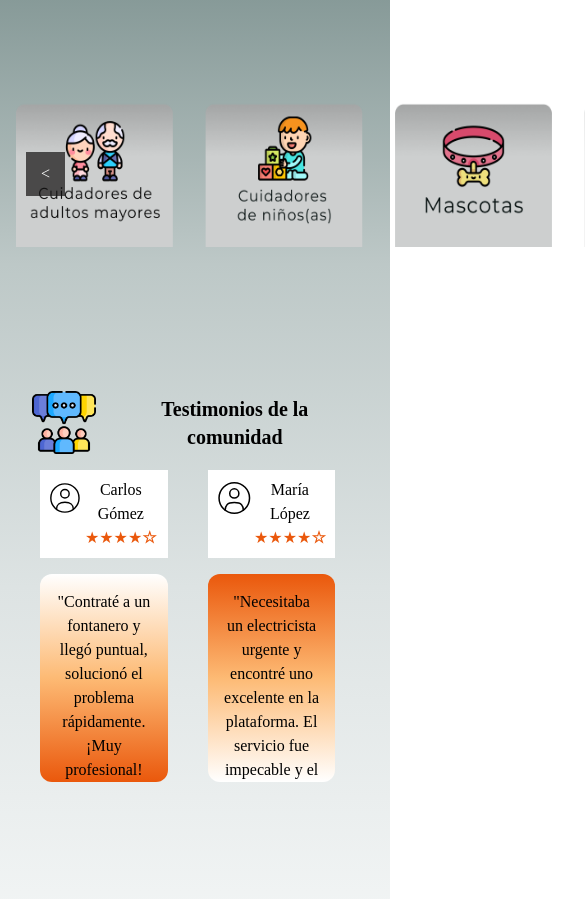
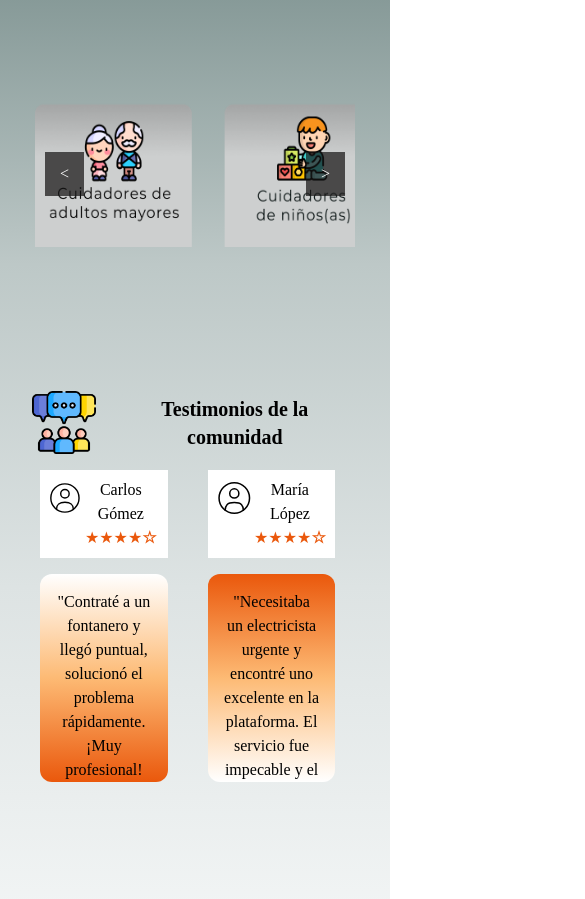
Before and after one commit to LuisDavidAsmat/mascercatuyo, a React (Vite) app: page / in a window 390 px wide. Shown: the part 1140-2039 px from the top of the page, 585 px wide, since content can reach past the window. Built offline with nearby package versions, Linux system fonts and the light colour scheme; no server answers.

Commit message:
updated scroll

```diff
--- a/src/components/UI/HorizontalSlider/HorizontalSlider.tsx
+++ b/src/components/UI/HorizontalSlider/HorizontalSlider.tsx
@@ -31,7 +31,7 @@ const HorizontalSlider: React.FC = () =>
   };
 
   return (
-    <div className="slider-container" style={{ width: containerWidth, height: containerHeight }}>
+    <div className={`slider-container w-80 sm:w-[30rem] lg:w-[62.5rem]`} style={{  height: containerHeight }}>
       <div
         className="image-container"
         style={{
--- a/src/components/pages/PublishServiceOffer/ServicesData.ts
+++ b/src/components/pages/PublishServiceOffer/ServicesData.ts
@@ -102,7 +102,7 @@ export const statusClasses =
     { value: 'plomeria', label: 'Plomería'},
     { value: 'mecanica', label: 'Mecánica'},
     { value: 'reparaciones', label: 'Reparaciones'},
-    { value: 'carpinteria', label: 'carpintería' },
+    { value: 'carpinteria', label: 'Carpintería' },
     { value: 'reparacionesDeElectrodomesticos', label: 'Reparaciones de electrodomésticos' },
     { value: 'otro', label: 'Otro' }
 ];
--- a/src/components/pages/ServicesCatalogue/ServicesCatalogue.tsx
+++ b/src/components/pages/ServicesCatalogue/ServicesCatalogue.tsx
@@ -167,7 +167,7 @@ const ServicesCatalogue: React.FC = () =>
                         </div>
                     </li>
                 ))) : (
-                    <p>No services yet for this category.</p>
+                    <p className="w-96 mx-auto text-center text-black">Aún no hay servicios ofrecidos para esta categoría.</p>
                 )}
                 {services.length > visibleCount && (
                     <div className="flex justify-center mt-4">
```
